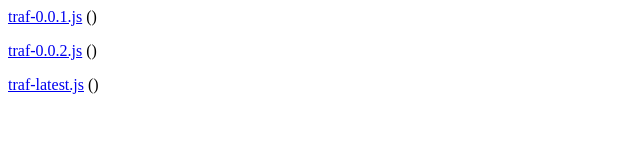
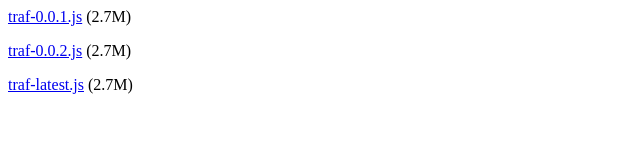
Before and after one commit to kba/traf, a plain HTML site: page index.html in a window 1280 px wide. Shown: the whole page, without its empty margins (0-640 px from the left). Drawn offline with Linux system fonts and the light colour scheme.

Commit message:
Rebuilt 0.0.2

```diff
--- a/index.html
+++ b/index.html
@@ -1,3 +1,3 @@
-<p><a href='./traf-0.0.1.js'>traf-0.0.1.js</a> ()</p>
-<p><a href='./traf-0.0.2.js'>traf-0.0.2.js</a> ()</p>
-<p><a href='./traf-latest.js'>traf-latest.js</a> ()</p>
+<p><a href='./traf-0.0.1.js'>traf-0.0.1.js</a> (2.7M)</p>
+<p><a href='./traf-0.0.2.js'>traf-0.0.2.js</a> (2.7M)</p>
+<p><a href='./traf-latest.js'>traf-latest.js</a> (2.7M)</p>
```
